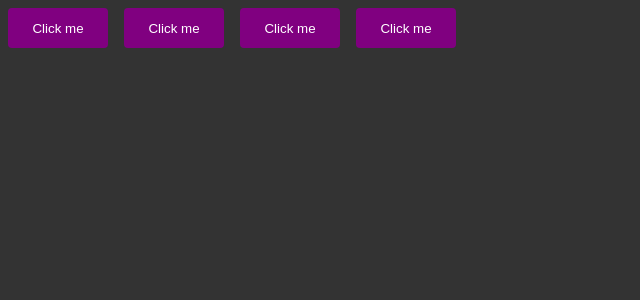
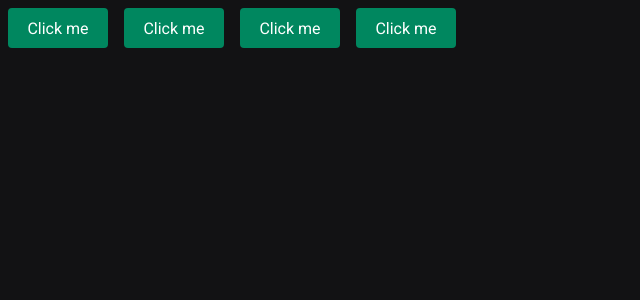
Before and after one commit to jilherme/02-ignite-timer, a React (Vite) app: page / in a window 1280 px wide. Shown: the top 300 px of the page, without its empty margins (0-640 px from the left). Built offline with nearby package versions, Linux system fonts and the light colour scheme.

Commit message:
add: theme colors and font-family

```diff
--- a/index.html
+++ b/index.html
@@ -2,7 +2,17 @@
 <html lang="en">
   <head>
     <meta charset="UTF-8" />
+
+    <link rel="preconnect" href="https://fonts.googleapis.com" />
+    <link rel="preconnect" href="https://fonts.gstatic.com" crossorigin />
+
     <meta name="viewport" content="width=device-width, initial-scale=1.0" />
+
+    <link
+      href="https://fonts.googleapis.com/css2?family=Roboto+Mono:wght@700&family=Roboto:wght@400;700&display=swap"
+      rel="stylesheet"
+    />
+
     <title>Ignite Timer</title>
   </head>
   <body>
--- a/src/components/Button.styles.ts
+++ b/src/components/Button.styles.ts
@@ -20,7 +20,7 @@
   border: none;
   margin: 8px;
 
-  background-color: ${props => props.theme.primary};
+  background-color: ${props => props.theme["green-500"]};
   color: ${props => props.theme.white};
 
   /* ${({ variant }) => `background-color: ${buttonVariants[variant]};`} */
--- a/src/styles/global.ts
+++ b/src/styles/global.ts
@@ -7,8 +7,19 @@
         box-sizing: border-box;
     }
 
+    :focus {
+        outline: none;
+        box-shadow: 0 0 0 2px ${({ theme }) => theme['green-500']};
+    }
+
     body {
-        background-color: #333;
-        color: #fff;
+        background-color: ${props => props.theme['gray-900']};
+        color: ${({ theme }) => theme['gray-300']};
+    }
+
+    body, input, button, textarea {
+        font-family: 'Roboto', sans-serif;
+        font-weight: 400;
+        font-size: 1rem;
     }
 `;
--- a/src/styles/themes/default.ts
+++ b/src/styles/themes/default.ts
@@ -1,5 +1,21 @@
 export const defaultTheme = {
-    primary: 'purple',
-    secondary: 'green',
-    white: 'white',
-};
+    white: '#FFF',
+
+    'gray-100': '#E1E1E6',
+    'gray-300': '#C4C4CC',
+    'gray-400': '#8D8D99',
+    'gray-500': '#7C7C8A',
+    'gray-600': '#323238',
+    'gray-700': '#29292E',
+    'gray-800': '#202024',
+    'gray-900': '#121214',
+
+    'green-300': '#00B37E',
+    'green-500': '#00875F',
+    'green-700': '#015F43',
+
+    'red-500': '#AB222E',
+    'red-700': '#7A1921',
+
+    'yellow-500': '#FBA94C',
+}
```
